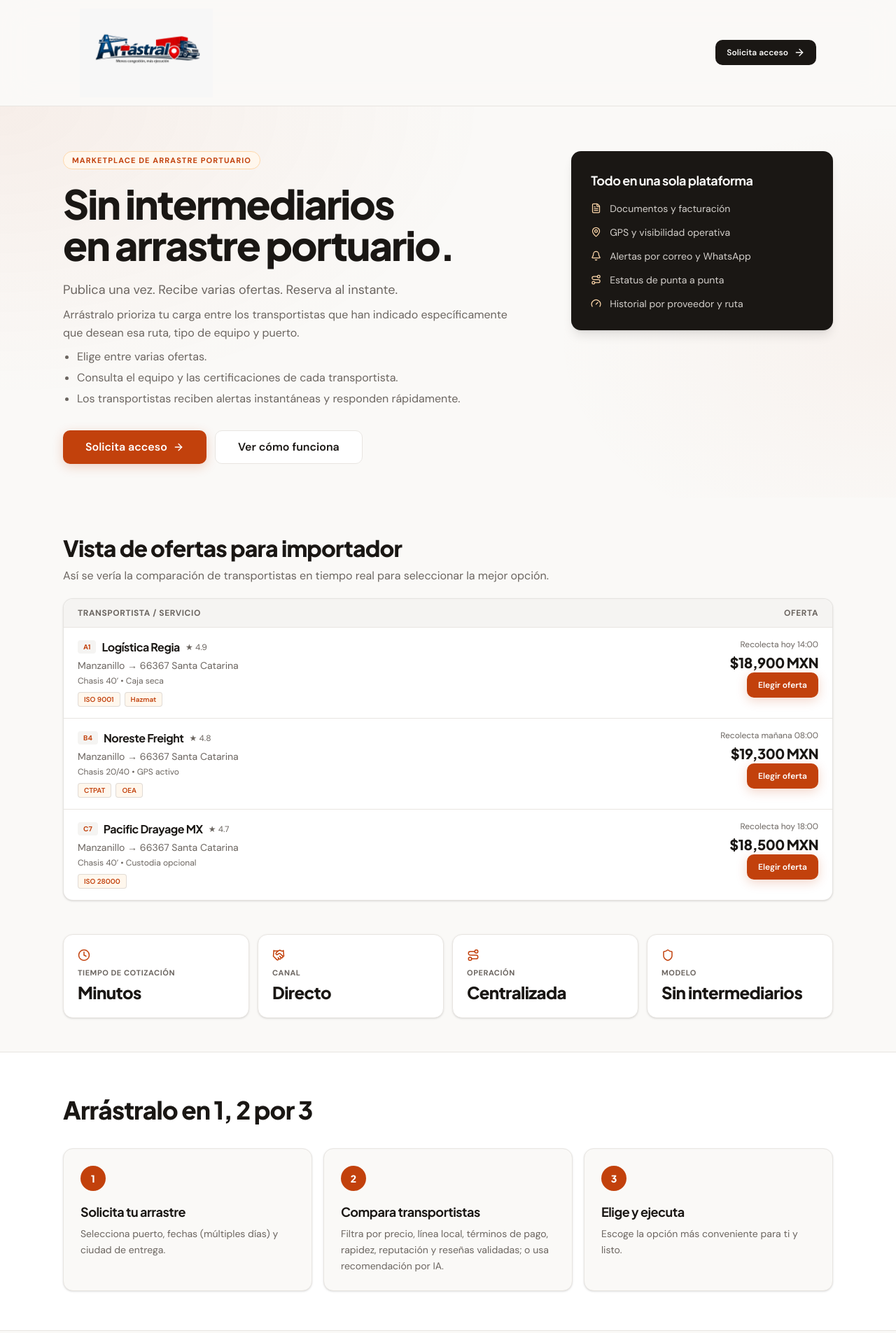
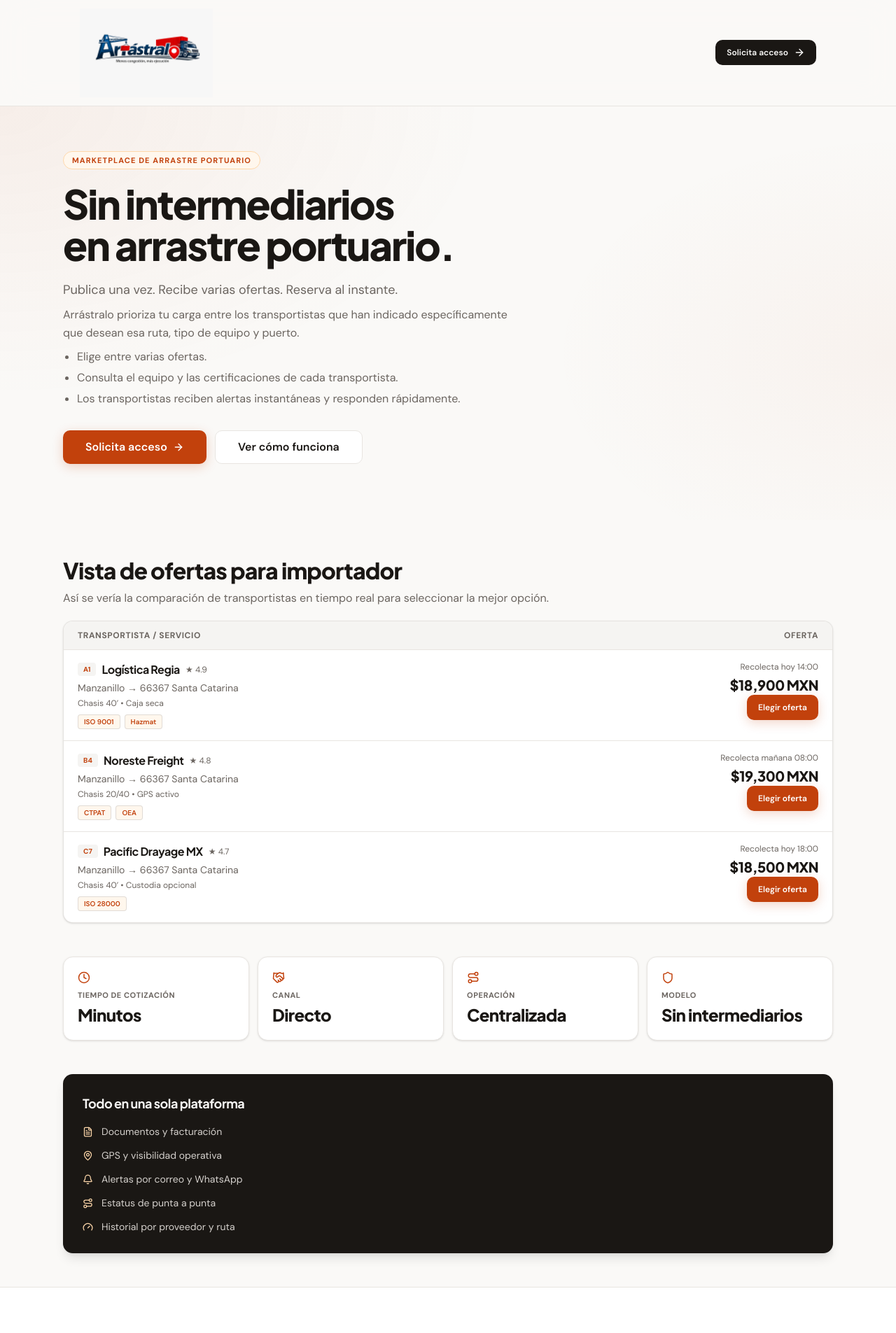
Before and after one commit to apollo-ex/arrastralo, a Next.js app: page /landing in a window 1280 px wide. Shown: the top 1905 px of the page at 70% size. Built offline with nearby package versions, Linux system fonts and the light colour scheme.

Commit message:
Reorder landing sections: show importer offers before platform-features panel

```diff
--- a/app/landing/page.tsx
+++ b/app/landing/page.tsx
@@ -35,7 +35,7 @@
 
       {/* ── Hero ────────────────────────────────────── */}
       <section className="px-4 sm:px-6 pt-12 sm:pt-16 pb-12 bg-[radial-gradient(ellipse_700px_420px_at_0%_0%,rgba(194,65,12,.06),transparent),radial-gradient(ellipse_500px_320px_at_100%_60%,rgba(194,65,12,.04),transparent)]">
-        <div className="max-w-[1100px] mx-auto grid gap-8 lg:grid-cols-[1.3fr_.7fr] items-start">
+        <div className="max-w-[1100px] mx-auto grid gap-8 items-start">
           <div className="animate-fade-up">
             <Badge variant="accent" className="mb-5 text-[11px] tracking-widest uppercase">
               Marketplace de Arrastre Portuario
@@ -66,25 +66,7 @@
             </div>
           </div>
 
-          <aside className="animate-fade-up-delay-1 bg-dark text-warm-50 rounded-lg p-6 sm:p-7 shadow-lg">
-            <h3 className="font-display text-base sm:text-lg font-bold mb-4 tracking-tight">
-              Todo en una sola plataforma
-            </h3>
-            <ul className="grid gap-3.5">
-              {[
-                [FileText, 'Documentos y facturación'],
-                [MapPin, 'GPS y visibilidad operativa'],
-                [Bell, 'Alertas por correo y WhatsApp'],
-                [Route, 'Estatus de punta a punta'],
-                [Gauge, 'Historial por proveedor y ruta'],
-              ].map(([Icon, text]) => (
-                <li key={text as string} className="flex items-center gap-3 text-sm text-warm-300">
-                  <Icon size={15} className="text-[#fed7aa] shrink-0" />
-                  {text as string}
-                </li>
-              ))}
-            </ul>
-          </aside>
+          <div />
         </div>
       </section>
 
@@ -183,6 +165,33 @@
         </div>
       </section>
 
+      {/* ── Platform features ───────────────────────── */}
+      <section className="px-4 sm:px-6 pb-10 sm:pb-12">
+        <div className="max-w-[1100px] mx-auto">
+          <Card className="bg-dark text-warm-50 border-0 shadow-lg">
+            <CardContent className="p-6 sm:p-7">
+              <h3 className="font-display text-base sm:text-lg font-bold mb-4 tracking-tight">
+                Todo en una sola plataforma
+              </h3>
+              <ul className="grid gap-3.5">
+                {[
+                  [FileText, 'Documentos y facturación'],
+                  [MapPin, 'GPS y visibilidad operativa'],
+                  [Bell, 'Alertas por correo y WhatsApp'],
+                  [Route, 'Estatus de punta a punta'],
+                  [Gauge, 'Historial por proveedor y ruta'],
+                ].map(([Icon, text]) => (
+                  <li key={text as string} className="flex items-center gap-3 text-sm text-warm-300">
+                    <Icon size={15} className="text-[#fed7aa] shrink-0" />
+                    {text as string}
+                  </li>
+                ))}
+              </ul>
+            </CardContent>
+          </Card>
+        </div>
+      </section>
+
       {/* ── Steps ───────────────────────────────────── */}
       <section id="como-funciona" className="px-4 sm:px-6 py-12 sm:py-14 bg-card border-y border-border">
         <div className="max-w-[1100px] mx-auto">
```
